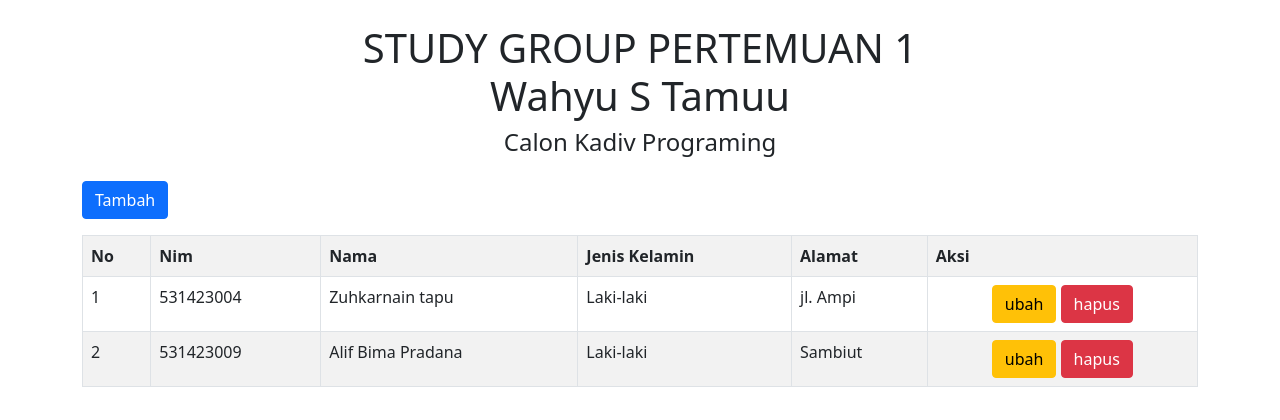
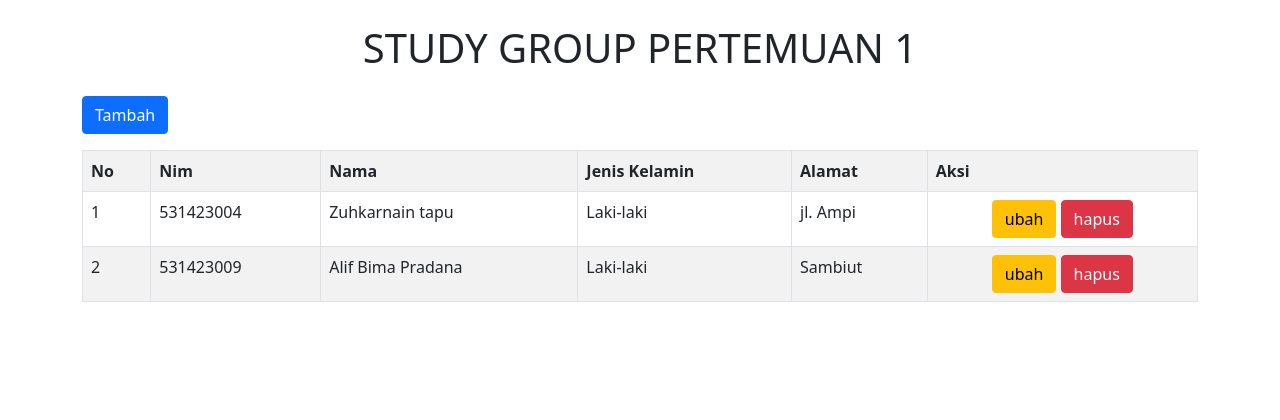
Before and after one commit to ncrnt/STUDY-GROUP, a PHP site: page / in a window 1280 px wide. Shown: the top 420 px of the page. Run offline with PHP 8.4, Linux system fonts and the light colour scheme; data comes from the database, SQL or seed files in the repository.

Commit message:
Update index.php

```diff
--- a/index.php
+++ b/index.php
@@ -17,8 +17,7 @@ include "koneksi.php";
 <body>
     <div class="container">
         <div class="mt-4">
-            <h1 align="center">STUDY GROUP PERTEMUAN 1 <br>Wahyu S Tamuu</h1>
-            <h4 align="center">Calon Kadiv Programing</h4>
+            <h1 align="center">STUDY GROUP PERTEMUAN 1</h1>
             <a href="tambah.php" class="btn btn-primary mt-3">Tambah</a>
             <table class="table table-bordered table-hover table-striped mt-3">
                 <tr>
```
